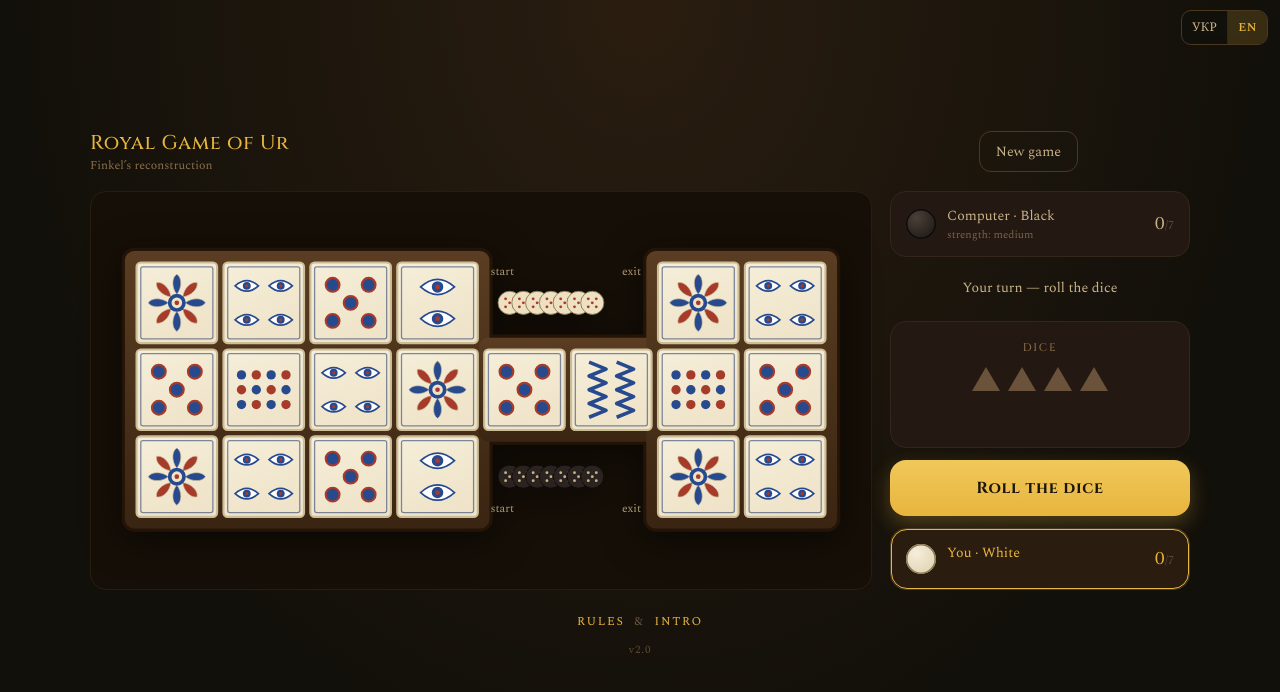
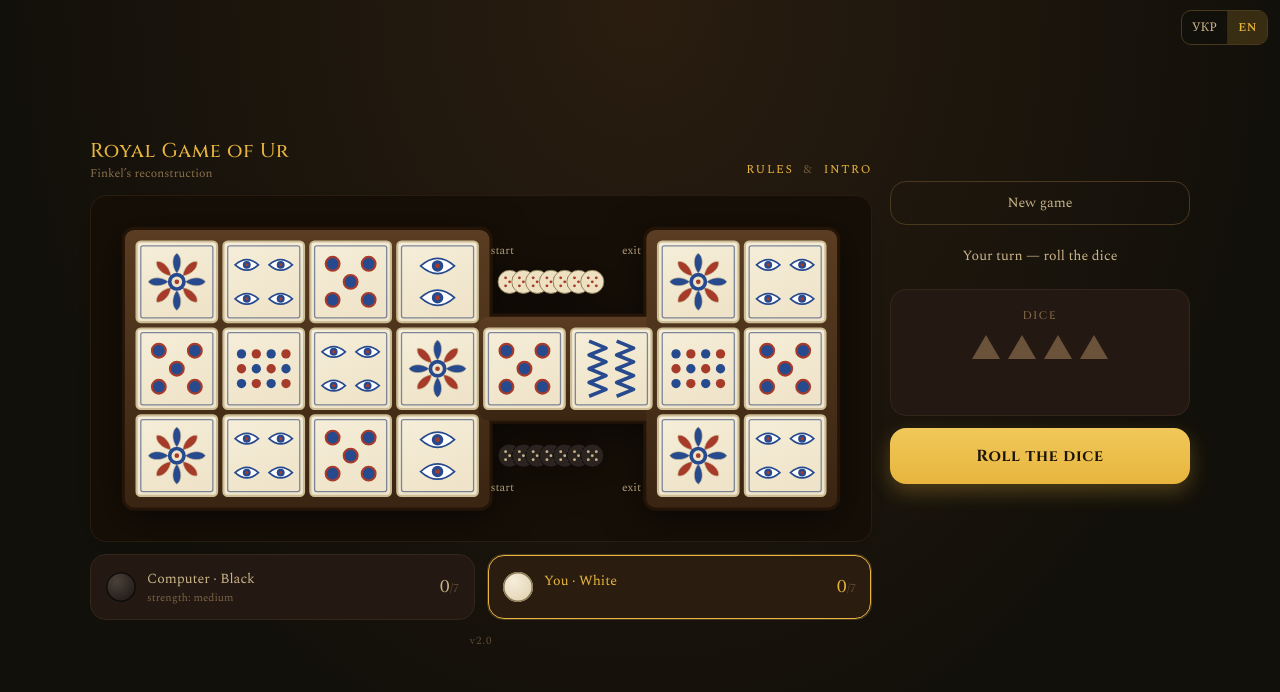
Before and after one commit to OlegG90/royal-game-of-ur, a website: page index.html in a window 1280 px wide. Both pictures are taken after a click on the button "Start game". Drawn offline with nearby package versions, Linux system fonts and the light colour scheme.

Commit message:
Restructure game screen layout
- Rules & Intro links move up to the title line, right-aligned to the
  board's right edge (board-top row inside the new board column)
- player cards (Computer/You) sit side by side in one row under the
  board; version label centered beneath them
- New game button takes the top of the side column (former black-card
  spot), followed by status, dice card and the roll button
- game header removed; side column gets top clearance for the fixed
  language switch on 640-1320px viewports
- cache-busting bumped to ?v=12

Co-Authored-By: Claude Opus 4.8 <noreply@anthropic.com>

```diff
--- a/css/style.css
+++ b/css/style.css
@@ -239,25 +239,41 @@ button { font-family: inherit; }
 }
 .game-wrap { width: 100%; max-width: 1100px; margin: auto; position: relative; }
 
-.game-head {
-  display: flex; align-items: center; justify-content: space-between;
-  margin-bottom: 16px;
-  padding-right: 112px; /* місце під перемикач мови */
-}
 .game-title { font-family: var(--font-head); font-size: 20px; color: var(--gold); letter-spacing: 0.03em; }
 .game-sub { font-size: 12px; color: var(--muted); font-weight: 300; }
 
-.game-grid { display: flex; flex-wrap: wrap; gap: 18px; align-items: stretch; }
+.game-grid { display: flex; flex-wrap: wrap; gap: 18px; align-items: flex-start; }
+
+/* ліва колонка: заголовок+лінки / дошка / картки гравців / версія */
+.board-col {
+  flex: 1 1 360px;
+  min-width: 300px;
+  display: flex;
+  flex-direction: column;
+  gap: 12px;
+}
+.board-top {
+  display: flex;
+  flex-wrap: wrap;
+  align-items: flex-end;
+  justify-content: space-between;
+  gap: 6px 12px;
+  min-height: 44px; /* врівень з кнопкою «Нова гра» праворуч */
+}
+.board-top .links-row { justify-content: flex-end; padding-bottom: 4px; }
 
 .board-panel {
-  flex: 1 1 360px;
-  min-width: 300px;
   background: var(--board-bg);
   border: 1px solid var(--bg2);
   border-radius: 16px;
   padding: 18px;
   display: flex; align-items: center; justify-content: center;
 }
+
+.players-row { display: flex; flex-wrap: wrap; gap: 12px; }
+.players-row .player-card { flex: 1 1 220px; }
+
+.game-version { margin-top: 0; text-align: center; }
 #board {
   width: 100%;
   display: block;
@@ -463,14 +479,20 @@ dialog h2 { margin: 0 0 10px; color: var(--gold); font-family: var(--font-head);
 .intro-links { margin: 14px 0 16px; text-align: center; }
 .intro-links .link-item { margin-bottom: 7px; }
 
+/* Коли права колонка сягає верхнього правого кута вʼюпорта —
+   звільняємо місце під фіксований перемикач мови */
+@media (min-width: 640px) and (max-width: 1320px) {
+  #screen-game .side-col { padding-top: 44px; }
+}
+
 /* --- Компакт для низьких екранів (мобільний landscape) --- */
 @media (orientation: landscape) and (max-height: 540px) {
   #screen-game { padding: 10px 12px calc(12px + env(safe-area-inset-bottom)); }
-  .game-head { margin-bottom: 10px; }
   .game-sub { display: none; }
-  /* панель дошки не тягнеться до висоти колонки — без мертвої зони */
-  .game-grid { align-items: flex-start; }
+  .game-title { font-size: 17px; }
+  .board-top { min-height: 34px; }
   .board-panel { padding: 10px; }
+  .board-col { gap: 8px; }
   .side-col { gap: 8px; }
   .player-card { padding: 8px 12px; }
   .dice-card { padding: 10px; gap: 7px; }
--- a/index.html
+++ b/index.html
@@ -10,7 +10,7 @@
   <link rel="preconnect" href="https://fonts.googleapis.com">
   <link rel="preconnect" href="https://fonts.gstatic.com" crossorigin>
   <link href="https://fonts.googleapis.com/css2?family=Cinzel:wght@500;600;700&family=Spectral:wght@300;400;500;600&display=swap" rel="stylesheet">
-  <link rel="stylesheet" href="css/style.css?v=11">
+  <link rel="stylesheet" href="css/style.css?v=12">
 </head>
 <body>
   <span class="lang-switch">
@@ -67,20 +67,23 @@
   <!-- ============ ГРА ============ -->
   <section id="screen-game" class="screen" hidden>
     <div class="game-wrap">
-      <header class="game-head">
-        <div>
+      <div class="game-grid">
+        <div class="board-col">
+          <div class="board-top">
+            <div class="game-titles">
               <div class="game-title" data-i18n="title">Королівська гра Ур</div>
               <div class="game-sub" data-i18n="subtitleShort">реконструкція Фінкеля</div>
             </div>
-        <button id="menu-btn" class="btn-outline" data-i18n="newGame">Нова гра</button>
-      </header>
+            <div class="links-row">
+              <button class="link-item rules-open" data-i18n="rulesShort">Правила</button><span class="amp">&amp;</span><button class="link-item intro-open" data-i18n="introTitle">Інтро</button>
+            </div>
+          </div>
 
-      <div class="game-grid">
           <div class="board-panel">
             <svg id="board" role="img" data-i18n-aria="boardAria" aria-label="Дошка гри Ур"></svg>
           </div>
 
-        <div class="side-col">
+          <div class="players-row">
             <div class="player-card pc-black" id="card-B">
               <div class="pc-left">
                 <span class="swatch swB"></span>
@@ -88,6 +91,20 @@
               </div>
               <div class="pc-count"><span id="off-B">0</span><span class="pc-total">/7</span></div>
             </div>
+            <div class="player-card pc-white" id="card-A">
+              <div class="pc-left">
+                <span class="swatch swA"></span>
+                <div><div class="pc-name" id="name-A"></div><div class="pc-sub" id="sub-A"></div></div>
+              </div>
+              <div class="pc-count"><span id="off-A">0</span><span class="pc-total">/7</span></div>
+            </div>
+          </div>
+
+          <div class="app-version game-version"></div>
+        </div>
+
+        <div class="side-col">
+          <button id="menu-btn" class="btn-outline wide" data-i18n="newGame">Нова гра</button>
 
           <div id="status"></div>
 
@@ -100,22 +117,7 @@
           </div>
 
           <button id="roll-btn" class="btn-gold" data-i18n="roll">Кинути кубики</button>
-
-          <div class="player-card pc-white" id="card-A">
-            <div class="pc-left">
-              <span class="swatch swA"></span>
-              <div><div class="pc-name" id="name-A"></div><div class="pc-sub" id="sub-A"></div></div>
         </div>
-            <div class="pc-count"><span id="off-A">0</span><span class="pc-total">/7</span></div>
-          </div>
-        </div>
-      </div>
-
-      <div class="menu-links game-links">
-        <div class="links-row">
-          <button class="link-item rules-open" data-i18n="rulesShort">Правила</button><span class="amp">&amp;</span><button class="link-item intro-open" data-i18n="introTitle">Інтро</button>
-        </div>
-        <div class="app-version"></div>
       </div>
 
       <div id="overlay">
@@ -162,10 +164,10 @@
     <button class="btn-outline dlg-close" data-i18n="gotIt">Зрозуміло</button>
   </dialog>
 
-  <script src="js/i18n.js?v=11"></script>
-  <script src="js/game.js?v=11"></script>
-  <script src="js/board.js?v=11"></script>
-  <script src="js/ai.js?v=11"></script>
-  <script src="js/main.js?v=11"></script>
+  <script src="js/i18n.js?v=12"></script>
+  <script src="js/game.js?v=12"></script>
+  <script src="js/board.js?v=12"></script>
+  <script src="js/ai.js?v=12"></script>
+  <script src="js/main.js?v=12"></script>
 </body>
 </html>
```
Lines whose indentation alone changed are shown as unchanged.
